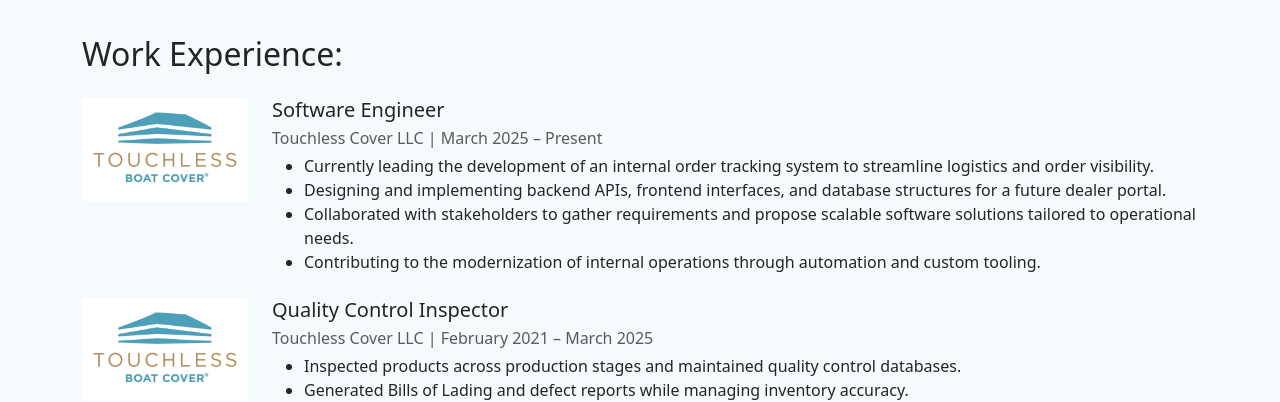
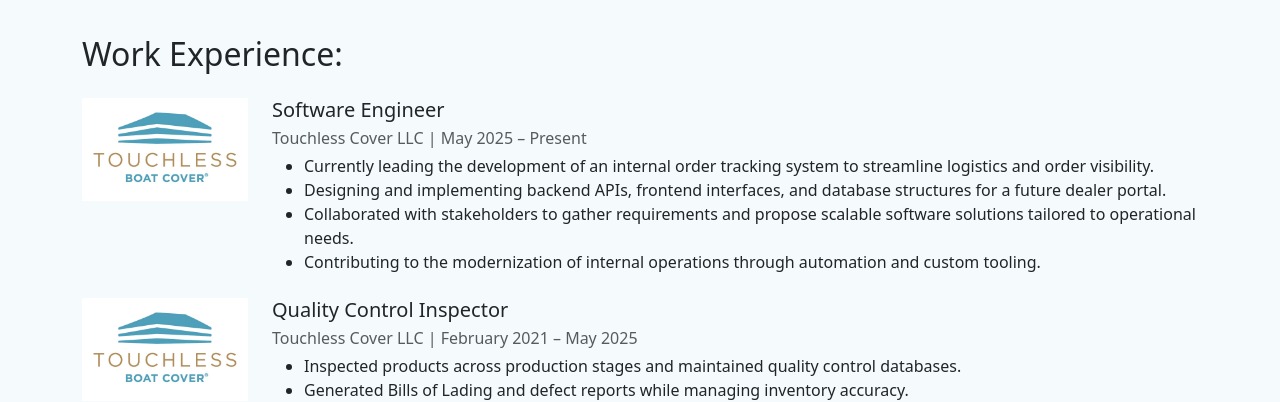
Before and after one commit to cltxvz/devPortfolio, a React (Create React App) app in the folder client/: page /about in a window 1280 px wide. Shown: the part 860-1262 px from the top of the page. Built offline with nearby package versions, Linux system fonts and the light colour scheme.

Commit message:
UI and Readme file updates

```diff
--- a/client/src/pages/About.js
+++ b/client/src/pages/About.js
@@ -108,7 +108,7 @@ function About() {
                 </Col>
                 <Col>
                   <h5 className="mb-1">Software Engineer</h5>
-                  <p className="mb-1 text-muted">Touchless Cover LLC | March 2025 – Present</p>
+                  <p className="mb-1 text-muted">Touchless Cover LLC | May 2025 – Present</p>
                   <ul className="mb-0">
                     <li>Currently leading the development of an internal order tracking system to streamline logistics and order visibility.</li>
                     <li>Designing and implementing backend APIs, frontend interfaces, and database structures for a future dealer portal.</li>
@@ -129,7 +129,7 @@ function About() {
                 </Col>
                 <Col>
                   <h5 className="mb-1">Quality Control Inspector</h5>
-                  <p className="mb-1 text-muted">Touchless Cover LLC | February 2021 – March 2025</p>
+                  <p className="mb-1 text-muted">Touchless Cover LLC | February 2021 – May 2025</p>
                   <ul className="mb-0">
                     <li>Inspected products across production stages and maintained quality control databases.</li>
                     <li>Generated Bills of Lading and defect reports while managing inventory accuracy.</li>
```
Also changed, not shown: 2 other files (tests, documents, lock files or other folders).
